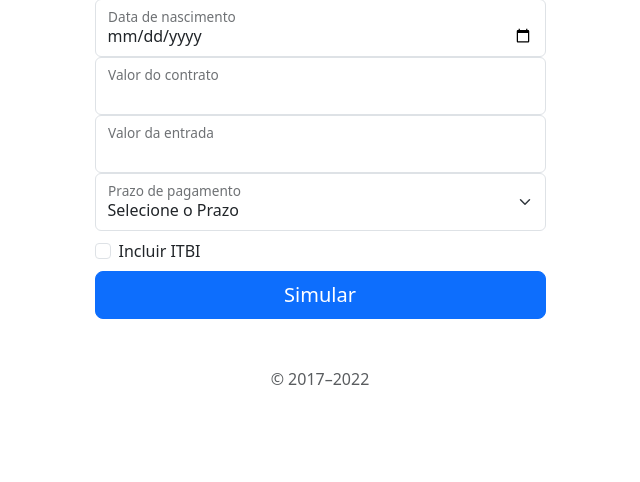
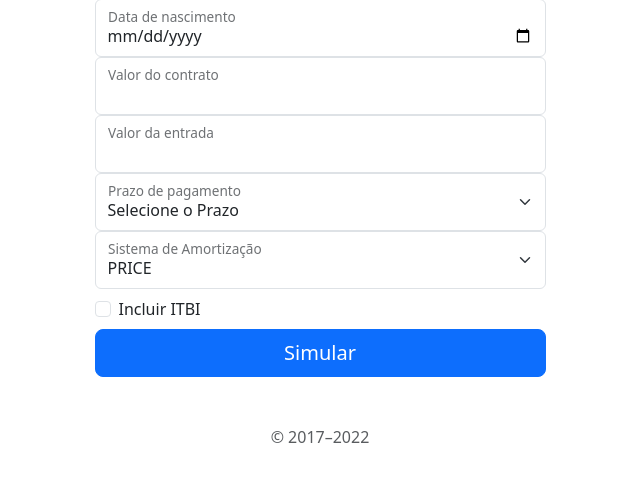
Before and after one commit to laercioigorps/simulador-de-financiamento, a Django app: page /imoveis/simulador/ in a window 1280 px wide. Shown: the part 165-647 px from the top of the page, without its empty margins (320-960 px from the left). Run offline with Django 4.2, Linux system fonts and the light colour scheme.

Commit message:
adiciona opção de sistema de financiamento SAC

```diff
--- a/imoveis/forms.py
+++ b/imoveis/forms.py
@@ -8,6 +8,7 @@ class SimulacaoFormulario(forms.Form):
     data_nascimento = forms.DateField()
     prestacoes = forms.ChoiceField(choices=(("120", "120"),("180", "180"),("240", "240"), ("360", "360")))
     incluir_ITBI = forms.BooleanField(required=False)
+    amortizacao = forms.ChoiceField(choices=(("SAC", "SAC"),("PRICE", "PRICE")))
 
     def clean(self):
         cleaned_data = super().clean()
--- a/imoveis/services.py
+++ b/imoveis/services.py
@@ -166,6 +166,7 @@ class SimuladorDeFinanciamento:
         #calculo total das prestações
         self.set_valor_total_prestacao(df)
         self.tabela = df.to_dict("records")
+        self.amortizacao="PRICE"
         return df
 
     def gerar_tabela_sac(self):
@@ -185,4 +186,5 @@ class SimuladorDeFinanciamento:
         df = self.set_positivo(df)
         self.set_valor_total_prestacao(df)
         self.tabela = df.to_dict("records")
+        self.amortizacao="SAC"
         return df
--- a/imoveis/templates/imoveis/pagina_simulador.html
+++ b/imoveis/templates/imoveis/pagina_simulador.html
@@ -34,7 +34,6 @@
                         <p class="text-start text-danger">{{error}}</p>
                         {% endfor %}
                         <label for="valor_da_entrada">Valor da entrada</label>
-
                     </div>
                     <div class="form-floating">
                         <select class="form-select" aria-label="Default select example" name="prestacoes">
@@ -48,6 +47,16 @@
                             <p class="text-start text-danger">{{error}}</p>
                         {% endfor %}
                         <label for="valor_da_entrada">Prazo de pagamento</label>
+                    </div>
+                    <div class="form-floating">
+                        <select class="form-select" aria-label="Default select example" name="amortizacao">
+                            <option  selected value="PRICE">PRICE</option>
+                            <option  value="SAC">SAC</option>
+                        </select>
+                        {% for error in form.amortizacao.errors%}
+                            <p class="text-start text-danger">{{error}}</p>
+                        {% endfor %}
+                        <label for="valor_da_entrada">Sistema de Amortização</label>
                     </div>
                     <div class="form-check text-start mt-2 mb-2">
                         <input class="form-check-input" type="checkbox" name="incluir_ITBI" value="true" id="itbi">
--- a/imoveis/templates/imoveis/resultado_simulacao.html
+++ b/imoveis/templates/imoveis/resultado_simulacao.html
@@ -74,7 +74,11 @@
             <!-- Earnings (Monthly) Card Example -->
             <div class="col-2 card">
                 *CET (a.a.)
+                {% if simulacao.amortizacao == "PRICE" %}
                 <h5>{{simulacao.get_cet|floatformat:'2'}}%</h5>
+                {% else%}
+                <h5>Indisponível</h5>
+                {% endif %}
             </div>
 
             <!-- Earnings (Monthly) Card Example -->
@@ -126,7 +130,7 @@
             <!-- Earnings (Monthly) Card Example -->
             <div class="col-2 card">
                 Amortização
-                <h5>Price</h5>
+                <h5>{{simulacao.amortizacao}}</h5>
             </div>
 
             <!-- Earnings (Monthly) Card Example -->
--- a/imoveis/views.py
+++ b/imoveis/views.py
@@ -19,13 +19,16 @@ class ResultadoSimulacaoView(View):
         if form.is_valid():
             dados_iniciais = form.cleaned_data
             simulacao = SimuladorDeFinanciamento(
-                valor_do_imovel = form.cleaned_data["valor_do_imovel"],
-                valor_da_entrada = form.cleaned_data["valor_da_entrada"],
-                prestacoes = int(form.cleaned_data["prestacoes"]),
-                incluir_ITBI = form.cleaned_data["incluir_ITBI"]
-            )
+                    valor_do_imovel = form.cleaned_data["valor_do_imovel"],
+                    valor_da_entrada = form.cleaned_data["valor_da_entrada"],
+                    prestacoes = int(form.cleaned_data["prestacoes"]),
+                    incluir_ITBI = form.cleaned_data["incluir_ITBI"]
+                )
             simulacao.calcular_emprestimo_total()
-            simulacao.gerar_tabela_price()
+            if(dados_iniciais["amortizacao"] == "PRICE"):
+                simulacao.gerar_tabela_price()
+            else:
+                simulacao.gerar_tabela_sac()
             return render(request, template_name="imoveis/resultado_simulacao.html", context={"dados_iniciais":dados_iniciais, "simulacao": simulacao})
         else:
             dados_iniciais = form.cleaned_data
```
Also changed, not shown: imoveis/tests/test_forms.py (+14 -0 lines), imoveis/tests/test_services.py (+9 -0 lines), imoveis/tests/test_views.py (+17 -1 lines).
